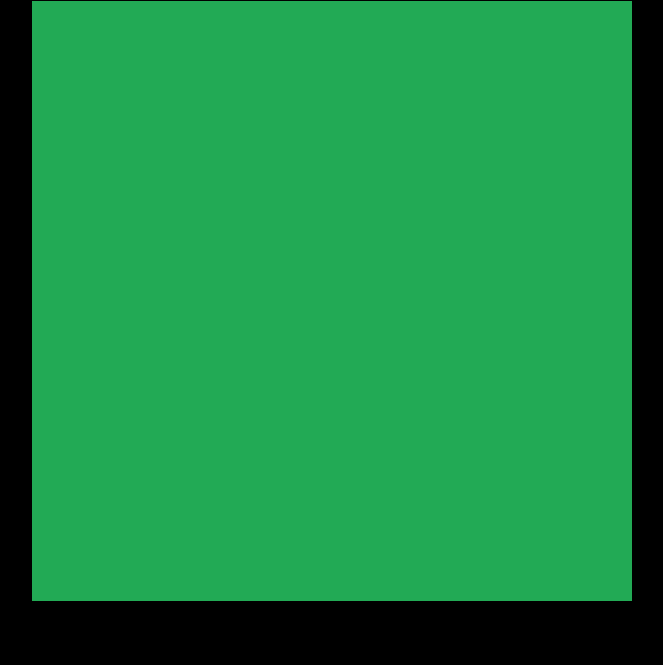
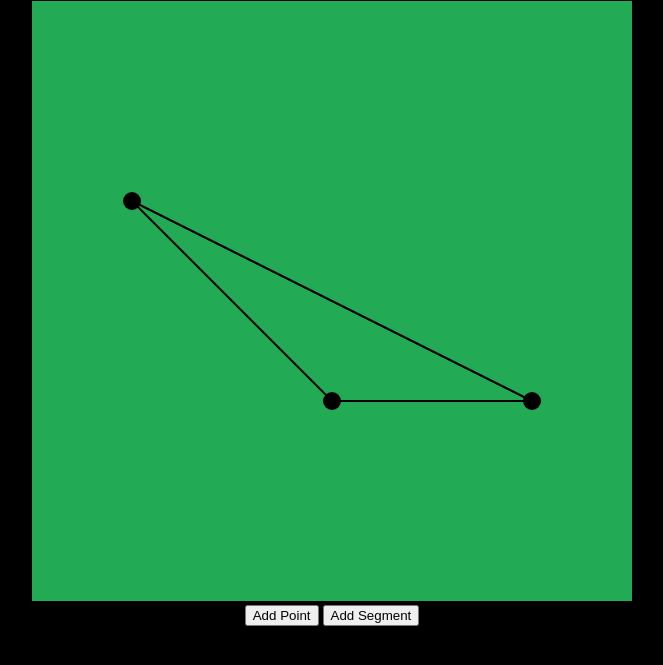
Before and after one commit to ApaarKhare/Virtual_World, a plain HTML site: page index.html in a window 1280 px wide. Shown: the part 79-744 px from the top of the page, without its empty margins (308-971 px from the left). Drawn offline with Linux system fonts and the light colour scheme.

Commit message:
Graph functionality added, adding random points and segments possible now

```diff
--- a/index.html
+++ b/index.html
@@ -7,14 +7,60 @@
     <body>
         <h1> World Editor</h1>
         <canvas id= "myCanvas"></canvas>
+        <div id="controls">
+            <button onclick="addRandomPoint()"> Add Point</button>
+            <button onclick="addRandomSegment()"> Add Segment</button>
+
+
+        </div>
 
         <script src= "js/math/graph.js"></script>
+        <script src= "js/primitives/point.js"></script>
+        <script src= "js/primitives/segment.js"></script>
         <script>
+
+            function addRandomPoint(){
+
+                const success= graph.tryAddPoint(
+                    new Point(
+                        Math.random()*myCanvas.width,
+                        Math.random()*myCanvas.height
+                    )
+                );
+                ctx.clearRect(0,0,myCanvas.width, myCanvas.height);
+                graph.draw(ctx)
+                console.log(success);
+            }
+
+            function addRandomSegment(){
+
+                const index1= Math.floor(Math.random()*graph.points.length);
+                const index2= Math.floor(Math.random()*graph.points.length);
+
+                const success= graph.tryAddSegment(
+                    new Segment(graph.points[index1], graph.points[index2]));
+                ctx.clearRect(0,0,myCanvas.width, myCanvas.height);
+                graph.draw(ctx);
+                console.log(success);
+            }
+
+
             myCanvas.width= 600;
             myCanvas.height= 600;
 
             const ctx= myCanvas.getContext("2d");
-            const graph= new Graph();
+            const p1= new Point(300,400);
+            const p2= new Point(500,400);
+            const p3= new Point(100,200);
+
+            const s1= new Segment(p1,p2);
+            const s2= new Segment(p2,p3);
+            const s3= new Segment(p1,p3);
+
+
+
+
+            const graph= new Graph([p1,p2,p3], [s1,s2,s3]);
             graph.draw(ctx);
         </script>
     </body>
--- a/js/math/graph.js
+++ b/js/math/graph.js
@@ -0,0 +1,52 @@
+class Graph{
+    constructor(points= [], segments=[]){
+        this.points= points;
+        this.segments= segments;
+
+    }
+
+    addPoint(point){
+        this.points.push(point);
+    }
+    containsPoint(point){
+        return this.points.find((p)=>p.equals(point));
+    }
+
+    addSegment(segment){
+        this.segments.push(segment);
+    }
+    containsSegment(segment){
+        return this.segments.find((s)=>s.equals(segment));
+    }
+
+    tryAddPoint(point){
+        if (!this.containsPoint(point)){
+            this.addPoint(point);
+            return true;
+        }
+        return false;
+    }
+
+    tryAddSegment(segment){
+        if (!this.containsSegment(segment) && !segment.p1.equals(segment.p2)){
+            this.addSegment(segment);
+            return true;
+        }
+        return false;
+    }
+
+
+    draw(ctx){
+        for(const seg of this.segments){
+            seg.draw(ctx);
+        }
+
+        for(const point of this.points){
+            point.draw(ctx);
+        }
+    }
+
+
+
+
+}
--- /dev/null
+++ b/js/primitives/point.js
@@ -0,0 +1,18 @@
+class Point{
+    constructor(x,y){
+        this.x=x;
+        this.y=y;
+    }
+
+    draw(ctx, size=18, color="black"){
+        const rad= size/2;
+        ctx.beginPath();
+        ctx.fillStyle= color;
+        ctx.arc(this.x, this.y, rad, 0, Math.PI*2);
+        ctx.fill();
+    }
+
+    equals(point){
+        return this.x==point.x && this.y== point.y;
+    }
+}
--- /dev/null
+++ b/js/primitives/segment.js
@@ -0,0 +1,29 @@
+class Segment{
+    constructor(p1,p2){
+        this.p1=p1;
+        this.p2=p2;
+    }
+
+
+
+    draw(ctx, width=2, color="black"){
+        ctx.beginPath();
+        ctx.lineWidth= width;
+        ctx.strokeStyle= color;
+        ctx.moveTo(this.p1.x, this.p1.y);
+        ctx.lineTo(this.p2.x, this.p2.y);
+        ctx.stroke();
+
+    }
+
+    equals(segment){
+        // return this.p1.equals(segment.p1) && this.p2.equals(segment.p2) ||
+        // this.p2.equals(segment.p1) && this.p1.equals(segment.p2);
+
+        return this.p1.equals(segment.p1) || this.p2.equals(segment.p2);
+    }
+
+    includes(point) {
+        return this.p1.equals(point) || this.p2.equals(point);
+    }
+}
```
Also changed, not shown: 2 other files.
